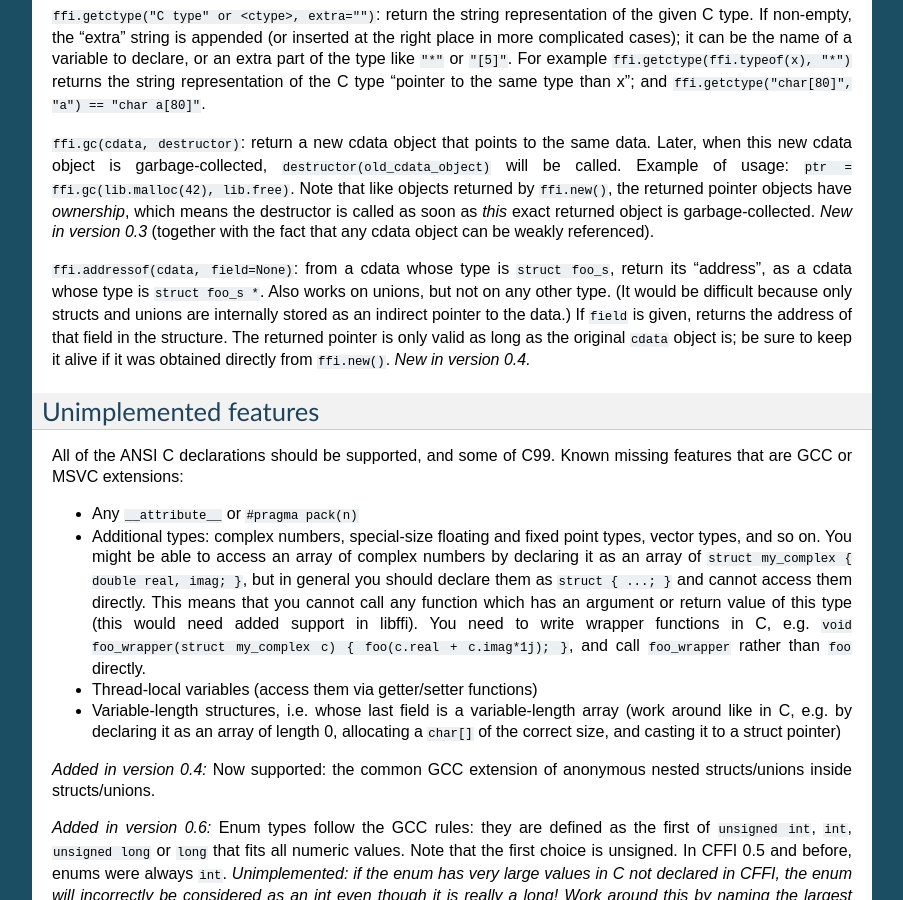
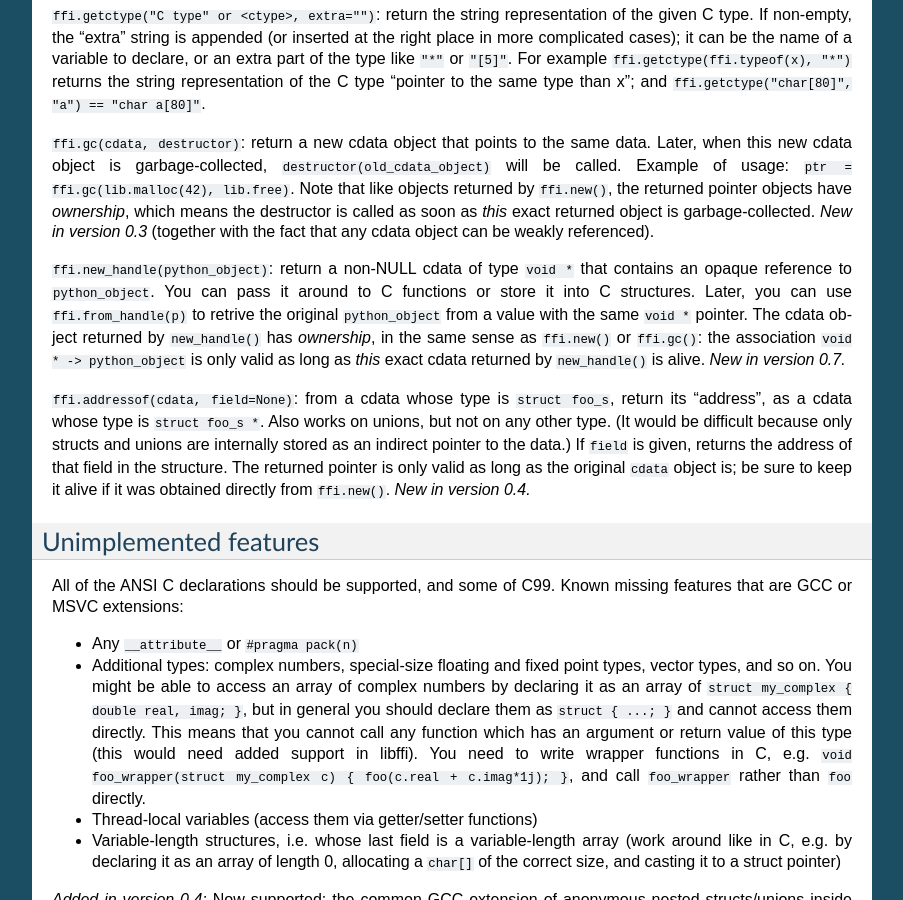
Before and after one commit to python-cffi/cffi, a Sphinx documentation site: the page built from doc/source/index.rst, in a window 1280 px wide and 900 px high, scrolled down 15994 px. Shown: the whole window, without its empty margins (198-1101 px from the left). Built offline with Sphinx 7.4.7, drawn with Linux system fonts in a browser that asks for light colours.

Commit message:
Document ffi.new_handle().

```diff
--- a/doc/source/index.rst
+++ b/doc/source/index.rst
@@ -1185,6 +1185,18 @@ object is garbage-collected.  *New in version 0.3* (together
 with the fact that any cdata object can be weakly referenced).
 
 .. "versionadded:: 0.3" --- inlined in the previous paragraph
+
+``ffi.new_handle(python_object)``: return a non-NULL cdata of type
+``void *`` that contains an opaque reference to ``python_object``.  You
+can pass it around to C functions or store it into C structures.  Later,
+you can use ``ffi.from_handle(p)`` to retrive the original
+``python_object`` from a value with the same ``void *`` pointer.  The
+cdata object returned by ``new_handle()`` has *ownership*, in the same
+sense as ``ffi.new()`` or ``ffi.gc()``: the association ``void * ->
+python_object`` is only valid as long as *this* exact cdata returned by
+``new_handle()`` is alive.  *New in version 0.7.*
+
+.. "versionadded:: 0.7" --- inlined in the previous paragraph
 
 ``ffi.addressof(cdata, field=None)``: from a cdata whose type is
 ``struct foo_s``, return its "address", as a cdata whose type is
```
